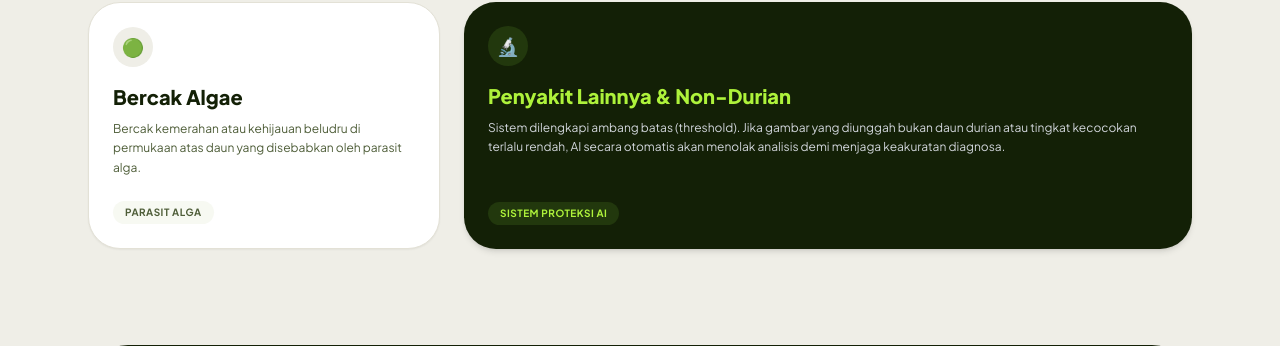
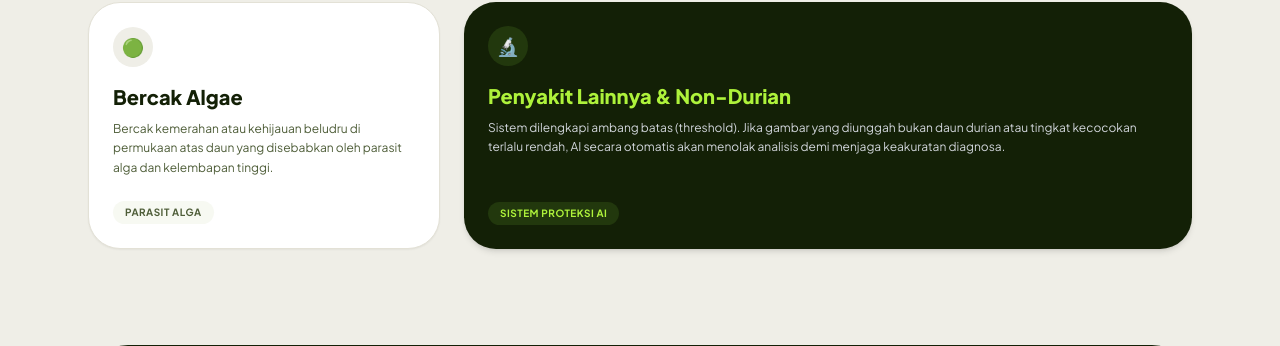
Before and after one commit to dwarft/leaf_durian_classification, a Flask app: page / in a window 1280 px wide. Shown: the part 1307-1653 px from the top of the page. Run offline with Flask 3, Linux system fonts and the light colour scheme; parts of the project's set-up code (start-up, migrations or seed data) failed here and were passed over; some libraries are stand-ins or nearby versions.

Commit message:
perbaiki tampilan

```diff
--- a/Templates/Index.html
+++ b/Templates/Index.html
@@ -206,7 +206,7 @@
                         <div class="w-10 h-10 rounded-full bg-[#EFEEE7] text-[#132006] flex items-center justify-center font-bold text-lg mb-4">🟢</div>
                         <h3 class="font-extrabold text-xl text-[#132006] mb-2">Bercak Algae</h3>
                         <p class="text-xs text-[#4E5D38] leading-relaxed">
-                            Bercak kemerahan atau kehijauan beludru di permukaan atas daun yang disebabkan oleh parasit alga.
+                            Bercak kemerahan atau kehijauan beludru di permukaan atas daun yang disebabkan oleh parasit alga dan kelembapan tinggi.
                         </p>
                     </div>
                     <span class="mt-6 text-[10px] font-bold uppercase tracking-wider bg-[#F7F9F2] text-[#4E5D38] px-3 py-1 rounded-full w-max">Parasit Alga</span>
```
